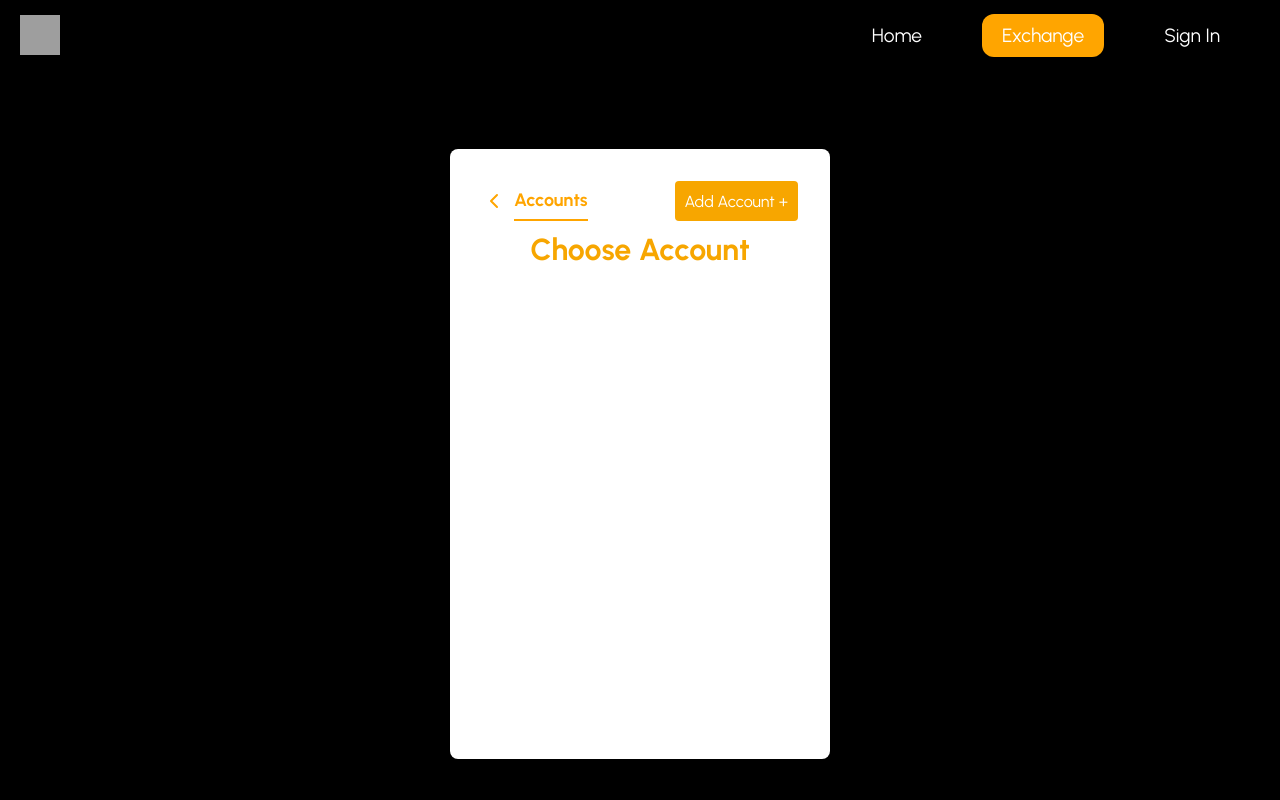
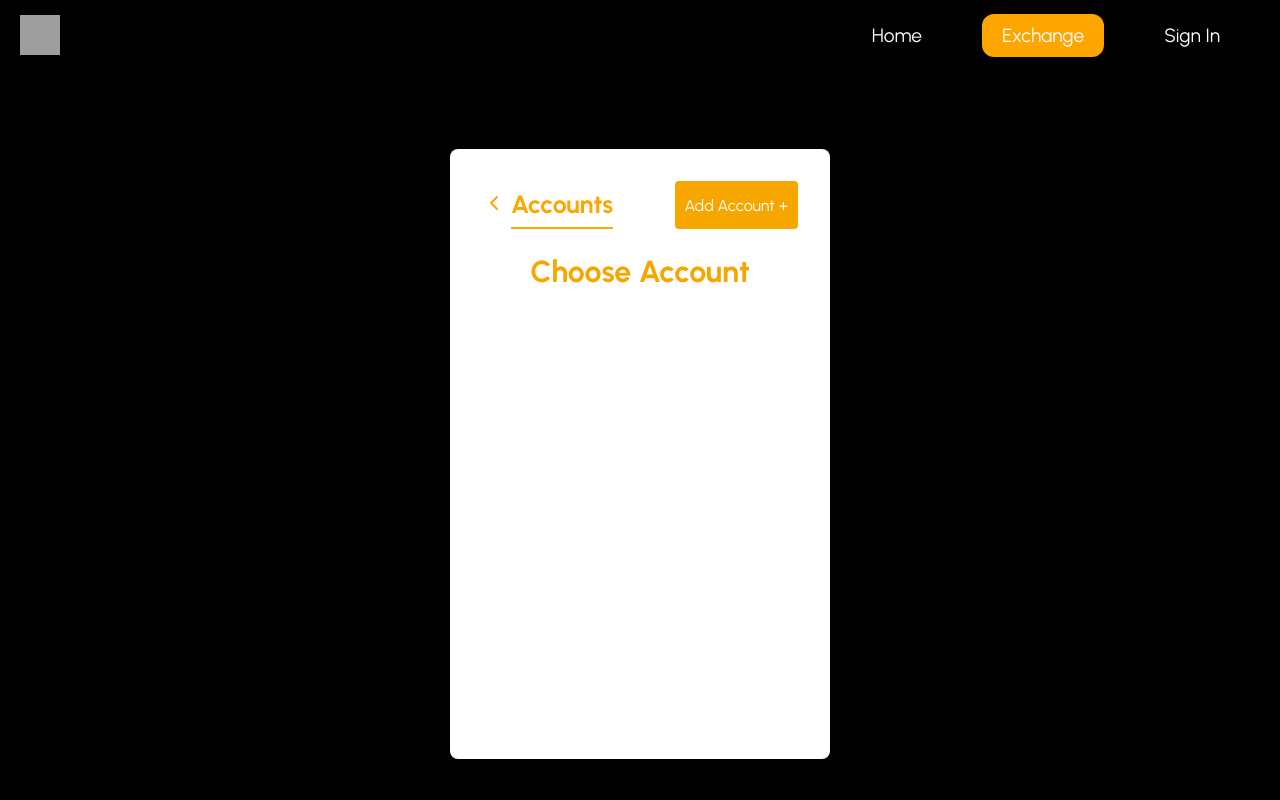
Before and after one commit to codifyinstitute/Crypto, a React (Create React App) app: page /Sell3 in a window 1280 px wide. Shown: the top 800 px of the page. Built offline with nearby package versions, Linux system fonts and the light colour scheme; grey boxes are pictures that could not be loaded.

Commit message:
sell4sell3

```diff
--- a/src/components/Sell1.js
+++ b/src/components/Sell1.js
@@ -565,7 +565,8 @@ const Sell1 = () => {
       <ExchangeCard>
       <div>
         <TabContainer>
-        <BackButton onClick={() => window.history.back()}> <ChevronLeft></ChevronLeft>
+        <BackButton onClick={() => window.history.back()}>
+           <ChevronLeft></ChevronLeft>
         </BackButton> <Tab active>Sell Crypto</Tab>
         </TabContainer>
 
--- a/src/components/Sell3.js
+++ b/src/components/Sell3.js
@@ -43,10 +43,11 @@ const FormContainer = styled.div`
   margin-top: 10%;
 
 
+
   @media (max-width: 480px) {
     padding: 1rem;
+    margin: 0px 15px;
     width: auto;
-    height: auto;
   }
 `;
 
@@ -55,21 +56,33 @@ const FormTitle = styled.h2`
   margin-top: 0;
   font-size: 1.9rem;
   text-align: center;
+  @media (max-width: 480px) {
+  font-size: 1.2rem;
+
+  }
 `;
 
 const TabContainer = styled.div`
   display: flex;
-  margin-bottom: 10px;
   justify-content: space-between;
+  margin-bottom: 1.5rem;
 `;
 
+const Left = styled.div`
+display: flex;
+flex-direction: row;
+`
+
+
+
 const Tab = styled.div`
-  padding: 0.5rem 0;
-  margin-left:8px;
+padding: 0.5rem 0;
+  margin-right: 1rem;
   color: orange;
   border-bottom: 2px solid orange;
   cursor: pointer;
-  font-size: 18px;
+  font-size: 25px;
+  font-weight: 700;
 `;
 
 const FormSection = styled.div`
@@ -160,7 +173,7 @@ const CardsSection = styled.div`
 `;
 
 const Card = styled.div`
-  width: 480px;
+  width: 100%;
   background-color: ${({ selected }) => (selected ? "#f7a600" : "white")};
   color: ${({ selected }) => (selected ? "white" : "#333")};
   border: 2px solid ${({ selected }) => (selected ? "#f7a600" : "#ccc")};
@@ -176,6 +189,8 @@ const Card = styled.div`
     color: ${({ selected }) => (selected ? "white" : "#fff")};
     border-color: ${({ selected }) => (selected ? "#e69500" : "#e69500")};
   }
+
+
 `;
 
 const CardTitle = styled.h4`
@@ -197,20 +212,22 @@ const Crosss = styled.p`
 `;
 
 const BackButton = styled.button`
-  background-color: transparent;
-  color: #ffa500;
+   /* background-color: #FFA500; */
+   background-color: transparent;
+  color: #FFA500;
   border: none;
+  /* padding: 8px 16px; */
   border-radius: 20px;
   cursor: pointer;
   font-size: 18px;
   font-weight: bold;
+  margin: 1rem;
   /* z-index: 1001; */
+  /* display: none; */
   width: fit-content;
-  margin: 0 5px 0 0;
-  display: flex;
-  align-items: center;
+  margin: 0px 5px 0px 0px;
 
-  @media (max-width: 1024px) {
+  @media (max-width: 1024px) { // Show on tablet and mobile
     display: block;
   }
 
@@ -367,11 +384,13 @@ const Sell3 = () => {
         <FormWrapper>
           <FormContainer>
             <TabContainer>
+              <Left>
               <BackButton onClick={() => window.history.back()}>
                 {" "}
                 <ChevronLeft />{" "}
+              </BackButton>
               <Tab active>Accounts</Tab>
-              </BackButton>
+              </Left>
               {form ? (
                 <Button onClick={AddAccount}>Choose Account</Button>
               ) : (
--- a/src/components/Sell4.js
+++ b/src/components/Sell4.js
@@ -32,7 +32,8 @@ const Tab = styled.div`
   color: orange;
   border-bottom: 2px solid orange;
   cursor: pointer;
-  font-size: 18px;
+  font-size: 24px;
+  font-weight: 700;
 `;
 const Card = styled.div`
     background-color: white;
@@ -75,6 +76,11 @@ const InfoRow = styled.div`
   margin-bottom: 10px;
 `;
 
+const Label1 = styled.span`
+ color: black;
+
+`;
+
 const Label = styled.span`
   color: black;
   font-weight: bolder;
@@ -91,11 +97,12 @@ const Value = styled.span`
 
 const Button = styled.button`
   background-color: #f7a600;
-  color: white;
+  color: black;
   border: none;
   padding: 12px;
   width: 100%;
-  font-size: 16px;
+  font-size: 20px;
+  font-weight: 700;
   border-radius: 5px;
   cursor: pointer;
   margin-top: 20px;
@@ -114,8 +121,13 @@ const SubmitButton = styled.button`
   border-radius: 5px;
   cursor: pointer;
 
+
   &:hover {
     background-color: #e69500;
+  }
+
+  @media (max-width: 480px) {
+width: 80px;
   }
 `;
 
@@ -160,7 +172,7 @@ const Center = styled.div`
 const QRCodeContainer = styled.div`
   display: flex;
   justify-content: center;
-  border: 2px solid #f7a600;
+  border: 0.1px solid #efdebc;
   background-color: #f7a6000a;
   padding: 30px;
   border-radius: 5px;
@@ -178,8 +190,14 @@ const Heading = styled.p`
   color: black;
   font-size: 24px;
   border-bottom: 1px solid #f7a600;
-  margin-bottom: 15px;
+  margin-bottom: 20px;
   width: fit-content;
+  font-weight: bold;
+
+  @media (max-width: 480px) {
+    font-size: 19px;
+
+  }
 `;
 
 const BoxPara = styled.p`
@@ -187,7 +205,7 @@ const BoxPara = styled.p`
   border-radius: 5px;
   background-color: #f7a60042;
   color: black;
-  margin: 10px 0;
+  margin: 15px 0;
   padding: 10px;
   font-size: 14px;
 `;
@@ -418,7 +436,7 @@ const Sell4 = () => {
               <InfoRow>
                 <Label>Order ID</Label>
                 <Value>
-                  <input style={{ width: "100px", backgroundColor: "transparent", border: "none", fontSize: "16px", fontWeight: 'bolder', color: "black" }} value={orderId} disabled type="text" ref={textRef} />
+                  <input style={{ width: "100px", backgroundColor: "transparent", border: "none", fontSize: "16px", fontWeight: 'bold', color: "rgb(123 119 119)" }} value={orderId} disabled type="text" ref={textRef} />
                   <MdContentCopy style={{ cursor: "pointer" }} onClick={copyToClipboard} />
                 </Value>
               </InfoRow>
@@ -440,15 +458,15 @@ const Sell4 = () => {
                 <Value>{localData.IFSC}</Value>
               </InfoRow> */}
               <InfoRow>
-                <Label>You're Selling</Label>
+                <Label1>You're Selling</Label1>
                 <Value>{localData.amountPay} {coinName} </Value>
               </InfoRow>
               <InfoRow>
-                <Label>Transaction Fee</Label>
+                <Label1>Transaction Fee</Label1>
                 <Value>₹{transactionFee}</Value>
               </InfoRow>
               <InfoRow>
-                <Label>Network Fee</Label>
+                <Label1>Network Fee</Label1>
                 <Value>₹{networkFee}</Value>
               </InfoRow>
               {/* <InfoRow>
@@ -456,7 +474,7 @@ const Sell4 = () => {
                 <Value>{localData.amountPay * currencyRate}</Value>
               </InfoRow> */}
               <InfoRow>
-                <Label>Received Amount</Label>
+                <Label1>You Received</Label1>
                 <Value>₹{calculateReceivedAmount()}</Value>
               </InfoRow>
             </div>
@@ -471,9 +489,9 @@ const Sell4 = () => {
             <FaintText>
               Address ({localData.symbol})
             </FaintText>
-            <InfoRow style={{ color: "black", border: "#f7a600 solid 2px", borderRadius: "5px", padding: "5px", backgroundColor: "#f7a6000a" }}>
-              <input style={{ fontSize: "16px", border: 'none', backgroundColor: "transparent", flexGrow: 1 }} type="text" disabled value={transactionId} ref={textTransactionRef} />
-              <p style={{ display: "flex", alignItems: "center", gap: "5px", cursor: "pointer" }} onClick={copyId}><MdContentCopy />Copy</p>
+            <InfoRow style={{ color: "black", border: "#efdebc solid 0.5px", borderRadius: "5px", padding: "6px", backgroundColor: "#f7a6000a" }}>
+              <input style={{ fontSize: "11.5px", border: 'none', backgroundColor: "transparent", flexGrow: 1 }} type="text" disabled value={transactionId} ref={textTransactionRef} />
+              <p style={{ display: "flex", alignItems: "center", gap: "5px", cursor: "pointer", fontSize:"12px" }} onClick={copyId}><MdContentCopy />Copy</p>
             </InfoRow>
             <QRCodeContainer>
               <QRCode><img src={`https://crypto-anl6.onrender.com/uploads/${image}`} width='150px' alt="QR code" /></QRCode>
```
